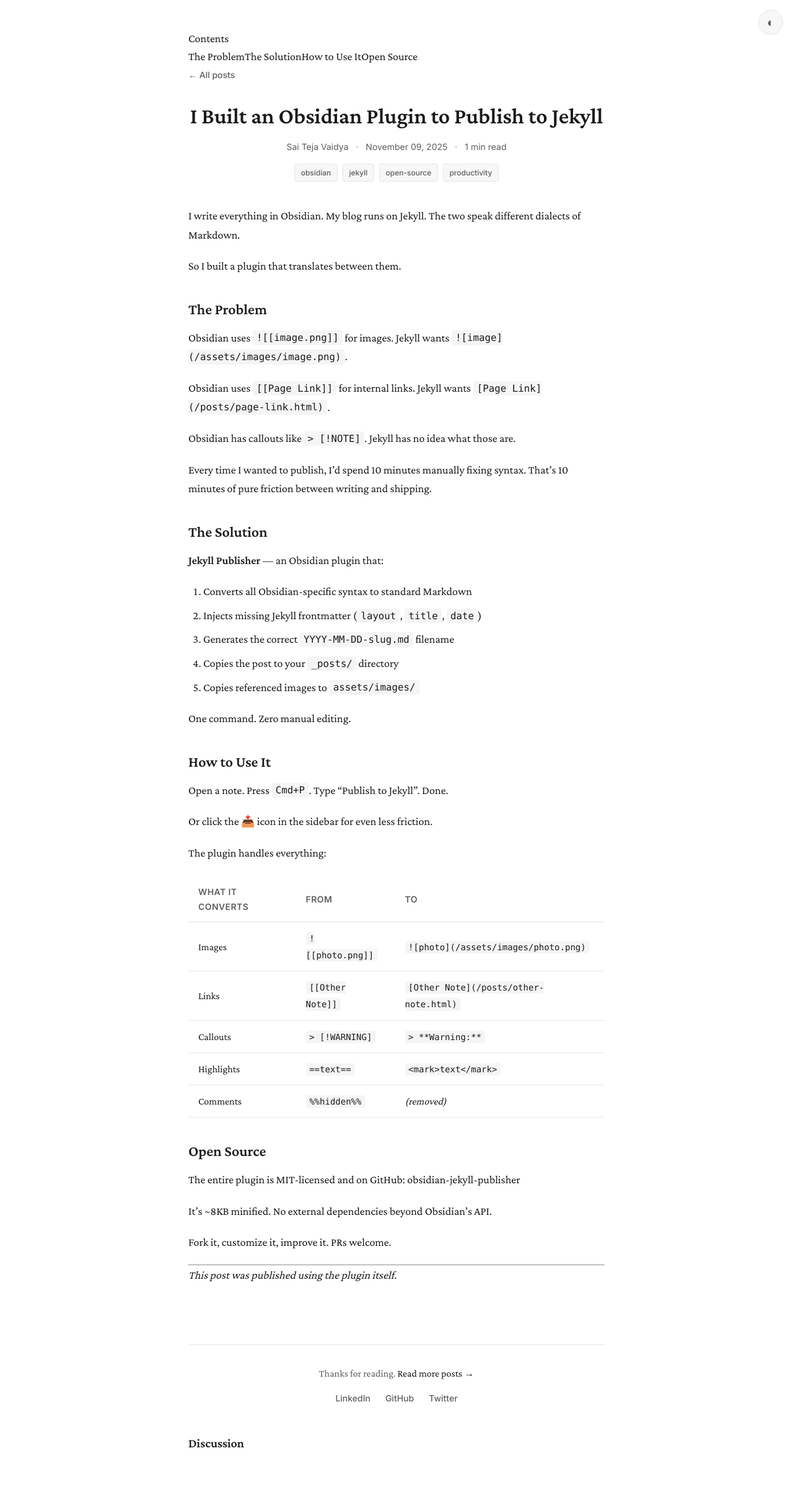
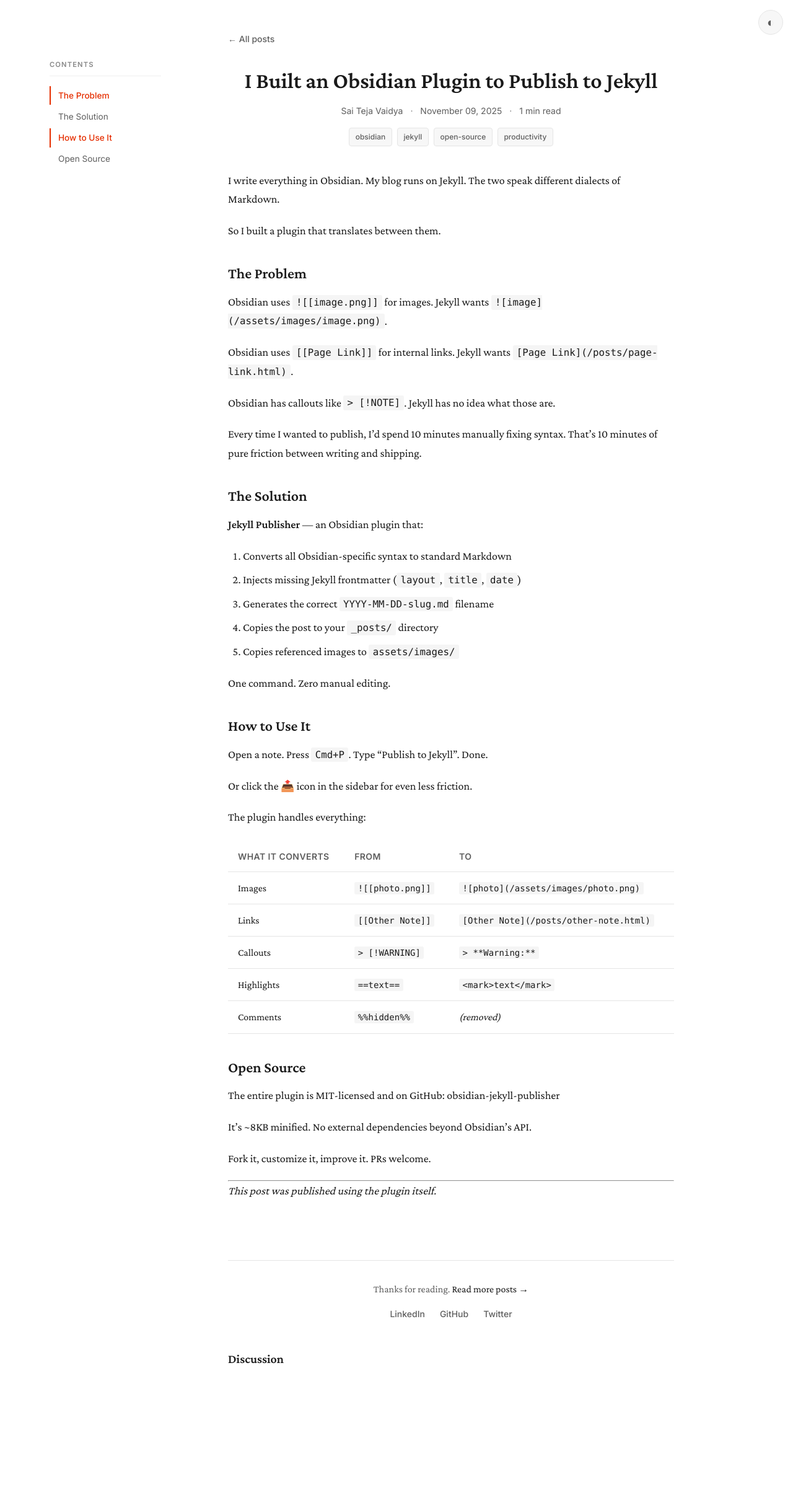
Before and after one commit to Sai21112000/sai21112000.github.io, a Jekyll site: the page built from _posts/2025-11-10-obsidian-jekyll-plugin.md, in a window 1280 px wide. Shown: the whole page at 62% size. Built offline with Jekyll 4.4.1, drawn with Linux system fonts in a browser that asks for light colours; comment, search, counter and statistics services are not loaded; after the commit the page ends 2284 px from its top, so only the background shows below that.

Commit message:
Add CSS for fixed left sidebar TOC with responsive breakpoints

```diff
--- a/assets/style.css
+++ b/assets/style.css
@@ -758,3 +758,99 @@
         gap: 1rem;
     }
 }
+
+/* TOC Sidebar - Fixed Left */
+.post-wrapper {
+    max-width: 720px;
+    margin: 0 auto;
+}
+
+.toc-sidebar {
+    display: none;
+}
+
+@media (min-width: 1100px) {
+    main {
+        max-width: none;
+        display: flex;
+        justify-content: center;
+        gap: 3rem;
+        padding-left: 200px;
+    }
+
+    .post-wrapper {
+        flex: 1;
+        max-width: 720px;
+    }
+
+    .toc-sidebar {
+        display: block;
+        position: fixed;
+        left: max(1rem, calc((100vw - 1120px) / 2));
+        top: 6rem;
+        width: 180px;
+        max-height: calc(100vh - 8rem);
+        overflow-y: auto;
+    }
+
+    .toc-header {
+        font-family: 'Inter', sans-serif;
+        font-size: 0.7rem;
+        font-weight: 600;
+        text-transform: uppercase;
+        letter-spacing: 0.1em;
+        color: var(--text-tertiary);
+        margin-bottom: 1rem;
+        padding-bottom: 0.5rem;
+        border-bottom: 1px solid var(--border-light);
+    }
+
+    .toc-nav {
+        display: flex;
+        flex-direction: column;
+        gap: 0.25rem;
+    }
+
+    .toc-nav a {
+        font-family: 'Inter', sans-serif;
+        font-size: 0.85rem;
+        color: var(--text-secondary);
+        text-decoration: none;
+        border-left: 2px solid transparent;
+        padding: 0.35rem 0 0.35rem 0.75rem;
+        line-height: 1.4;
+        transition: all 0.15s ease;
+        border-bottom: none;
+    }
+
+    .toc-nav a:hover {
+        color: var(--text);
+        border-left-color: var(--border);
+    }
+
+    .toc-nav a.active {
+        color: var(--accent);
+        border-left-color: var(--accent);
+        font-weight: 500;
+    }
+
+    .toc-nav a.toc-h3 {
+        padding-left: 1.25rem;
+        font-size: 0.8rem;
+        color: var(--text-tertiary);
+    }
+
+    .toc-nav a.toc-h3:hover {
+        color: var(--text-secondary);
+    }
+
+    .toc-nav a.toc-h3.active {
+        color: var(--accent);
+    }
+}
+
+/* Homepage main fix */
+.home-wrapper {
+    max-width: 720px;
+    margin: 0 auto;
+}
```
